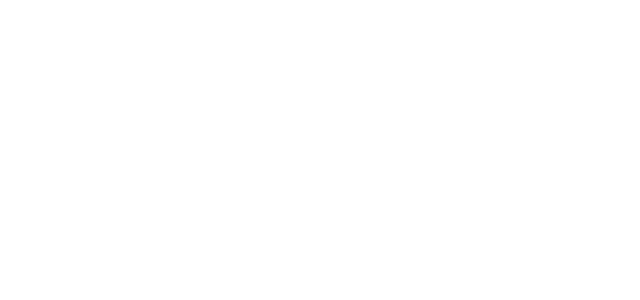
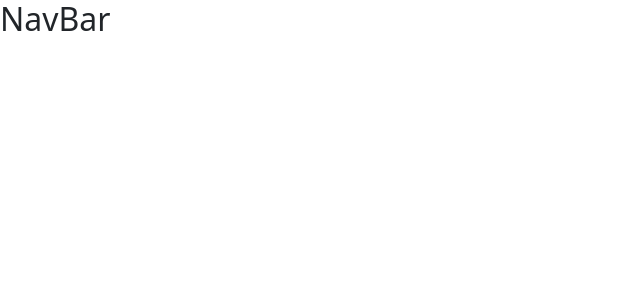
Before and after one commit to Gabyzda/agenda-contatos, a React (Create React App) app: page / in a window 1280 px wide. Shown: the top 300 px of the page, without its empty margins (0-640 px from the left). Built offline with nearby package versions, Linux system fonts and the light colour scheme.

Commit message:
Conect NavBar sin ruta porque ya está importada

```diff
--- a/src/App.js
+++ b/src/App.js
@@ -1,10 +1,12 @@
 import React from "react";
 import './App.css';
 import {Routes , Route} from 'react-router-dom';
+import NavBar from "./components/NavBar/NavBar";
 
 const App = () => {
   return (
     <>
+    <NavBar/>
 
     </>
   );
```
